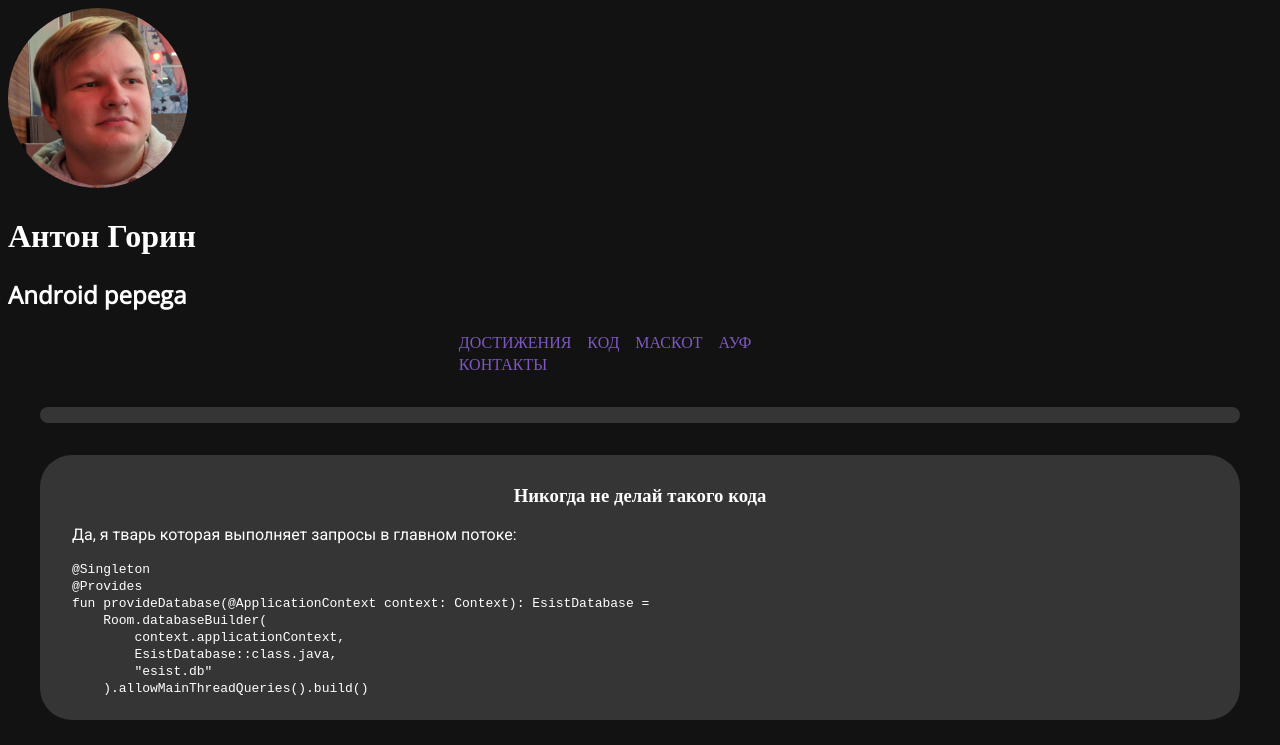
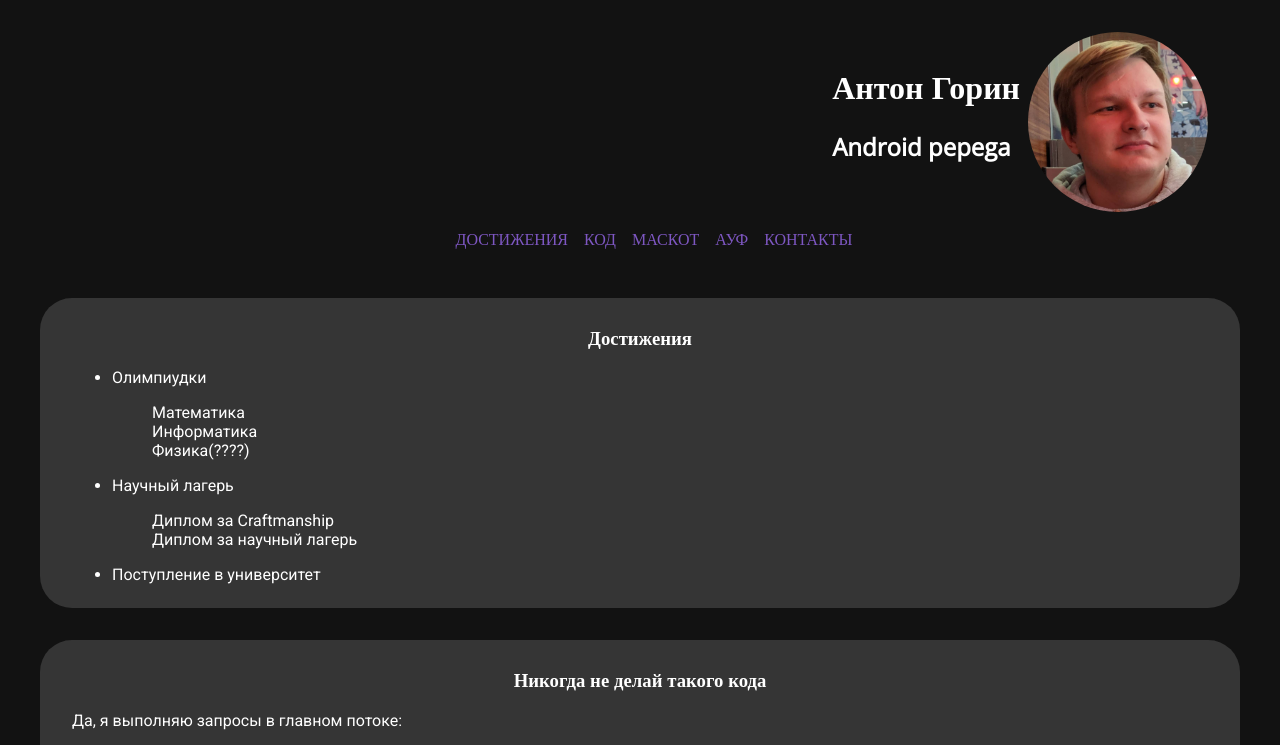
Before and after one commit to Leeelooo/web_course, a plain HTML site: page index.html in a window 1280 px wide. Shown: the top 745 px of the page. Drawn offline with nearby package versions, Linux system fonts and the light colour scheme.

Commit message:
fixes and content censorship

```diff
--- a/assets/css/styles.css
+++ b/assets/css/styles.css
@@ -18,7 +18,9 @@ body {
 }
 .body_code_explanation,
 .body_ascii,
-.body_quote {
+.body_quote,
+.body_default,
+.achi_item {
     font-family: 'Roboto';
     color: var(--text-on-surface);
 }
@@ -46,13 +48,12 @@ a:active {
     text-transform: uppercase;
     margin-right: 12px;
 }
-.menu_anchors {
-    margin: auto;
-    width: 35%;
-}
+.menu_anchors,
 .menu_contacts {
-    margin: auto;
-    width: 45%;
+    height: 100%;
+    display: flex;
+    align-items: center;
+    justify-content: center;
 }
 .content_card {
     background-color: var(--dark-theme-surface);
@@ -65,4 +66,14 @@ a:active {
 }
 .profile_picture {
     border-radius: 50%;
+    margin-top: 24px;
+    margin-right: 64px;
 }
+.profile_info {
+    margin-top: 36px;
+    margin-right: 8px;
+}
+.header_content {
+    display: flex;
+    flex-direction: row-reverse;
+}
--- a/index.html
+++ b/index.html
@@ -25,7 +25,7 @@
 
         <nav class="menu_anchors">
             <ul>
-                <li class="anchor_menu_item"><a href="#projects">Достижения</a></li>
+                <li class="anchor_menu_item"><a href="#achievements">Достижения</a></li>
                 <li class="anchor_menu_item"><a href="#code">Код</a></li>
                 <li class="anchor_menu_item"><a href="#mascot">Маскот</a></li>
                 <li class="anchor_menu_item"><a href="#quote">Ауф</a></li>
@@ -37,13 +37,27 @@
 
     <div class="main_content">
 
-        <section class="content_card" id="projects">
-
+        <section class="content_card" id="achievements">
+            <h3 class="title_section">Достижения</h3>
+            <ul>
+                <li class="achi_item">Олимпиудки</li>
+                <dl>
+                    <dd class="achi_item">Математика</dd>
+                    <dd class="achi_item">Информатика</dd>
+                    <dd class="achi_item">Физика(????)</dd>
+                </dl>
+                <li class="achi_item">Научный лагерь</li>
+                <dl>
+                    <dd class="achi_item">Диплом за Craftmanship</dd>
+                    <dd class="achi_item">Диплом за научный лагерь</dd>
+                </dl>
+                <li class="achi_item">Поступление в университет</li>
+            </ul>
         </section>
 
         <section class="content_card" id="code">
             <h3 class="title_section">Никогда не делай такого кода</h3>
-            <p class="body_code_explanation">Да, я тварь которая выполняет запросы в главном потоке:</p>
+            <p class="body_code_explanation">Да, я выполняю запросы в главном потоке:</p>
             <pre class="body_code">
 <code>@Singleton
 @Provides
@@ -98,7 +112,11 @@ _█░░░░░░░░░░█______█_███__█_____███_█_
 
         <section class="content_card" id="quote">
             <h3 class="title_section">Цитата</h3>
-            <blockquote class="body_quote">Не будь <em>эгоистом</em> — в первую очередь думай о <strong>себе</strong>.</blockquote>
+            <time datetime="2020-09-26T11:16">
+                <blockquote class="body_quote">
+                    Не будь <em>эгоистом</em> — в первую очередь думай о <strong>себе</strong>. <i>@ Волчьи цитаты</i>
+                </blockquote>
+            </time>
         </section>
 
     </div>
```
